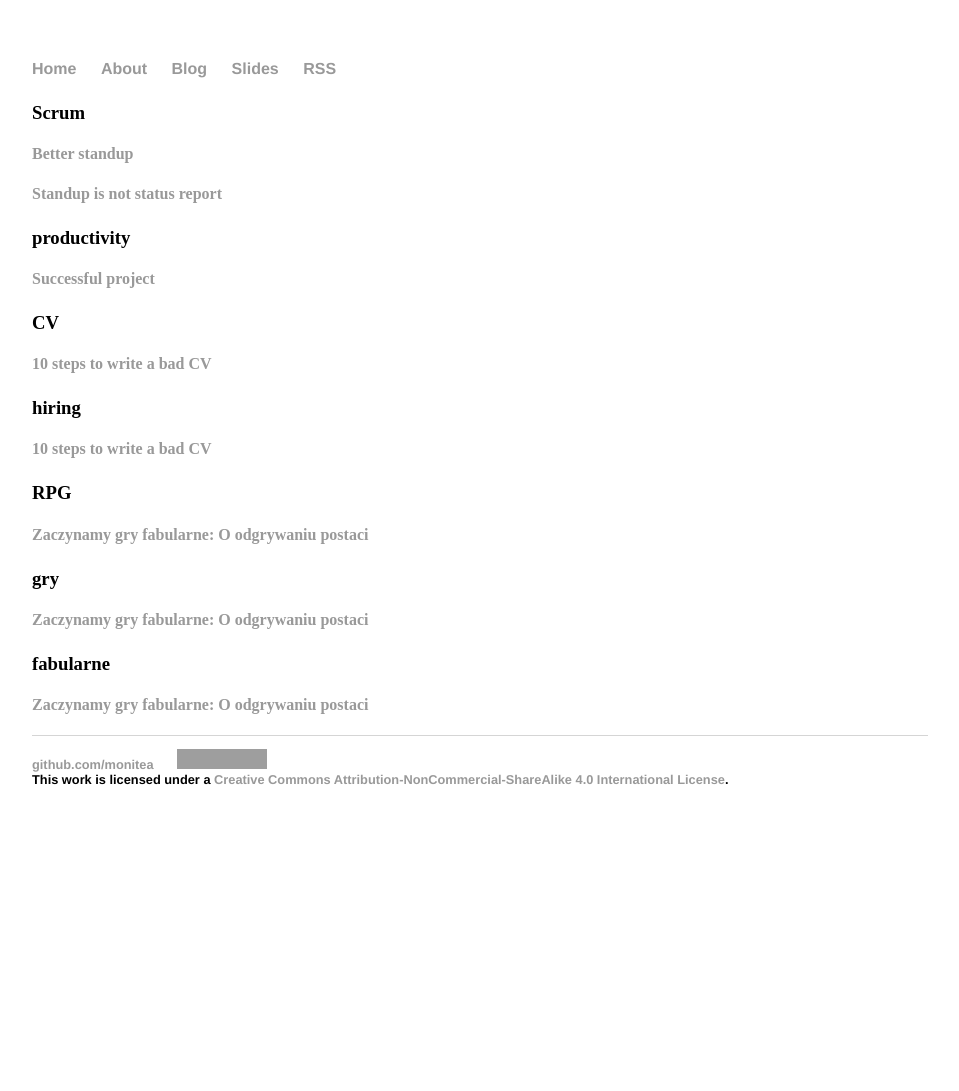
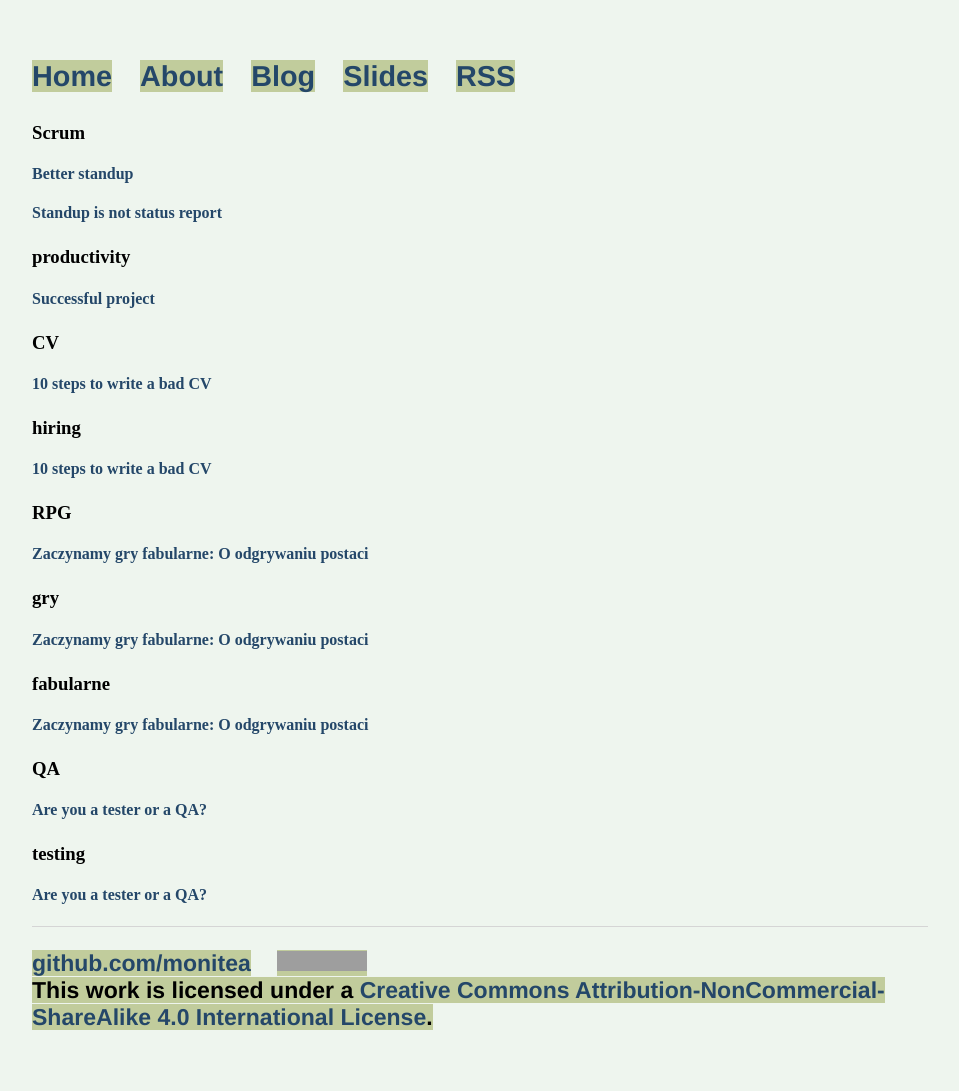
Before and after one commit to monitea/monitea.github.io, a Jekyll site: the page built from blog/categories.html, in a window 1280 px wide. Shown: the whole page, without its empty margins (160-1119 px from the left). Built offline with Jekyll 4.4.1, drawn with Linux system fonts in a browser that asks for light colours; before the commit the page ends 900 px from its top, so only the background shows below that; some of the changed lines change nothing that is shown; grey boxes are pictures that could not be loaded.

Commit message:
Added new post and some styling

```diff
--- /dev/null
+++ b/_posts/2018-05-01-tester-or-qa.md
@@ -0,0 +1,53 @@
+---
+layout: post
+title: "Are you a tester or a QA?"
+date: 2018-05-01
+categories: QA testing
+---
+
+Are you a tester or a QA?
+
+This seemingly simple question is not as simple as you might think.
+Be careful!
+Your answer will determine how you see your role and where you see your place in whole delivery process.
+
+Let's take a look:
+
+## "I'm a tester!"
+
+What you just said is: _"I work with product. I detect problems. I make sure we did the right thing."_
+Your product might be a piece of software, car part, gathered fruit or anything that is said to be finished.
+
+In traditional processes, by the time the product reaches you, it has already gone through all other stages.
+In lean / agile you might have to deal with smaller pieces of the product more often and you might be able to know product requirements earlier, but it still boils down to validation of the product itself.
+
+You have a **"thing"** and you _validate it_ against stakeholder needs, represented by requirements.
+You come up with different ways to test the product to find any issues it might have before it leaves production. This is a lot of work and takes lots of expertise.
+
+You are answering questions like. _"Does it do what it was supposed to do?"_ or _"Does it have required properties?"_
+You enter late in the process, to provide feedback about the quality of the **"thing"** at hand.
+When you say "I found no major issues" people will trust that the product at hand meets requirements and is safe for use.
+
+_**Be proud**_
+_As a tester, you are a final line of defense. You catch bugs before they make it to production._
+
+## "I'm a QA!"
+
+What you just said is: _"I work with processes. I prevent problems. I make sure that we are doing our thing right."_
+
+Your role is to make sure that project / product is set up for success.
+When you start your work, the **"thing"** is not there yet. It might not even be designed. It will probably be a brain child of some main stakeholder. Your task is to make sure that all steps of development process align in order to _prevent_ issues.
+
+It might mean having a requirements review. Or teaching team members about test design techniques. It will most likely mean preaching about quality wherever you are.
+
+As a QA, you deal with questions like _"How do we know requirement is ready to be implemented?"_ or _"What should our testing strategy be?"_ or _"Which types of tests should be executed and which can be safely omitted given our timeline?"_ or _"How do we know our investment in testing pays off?"_
+
+Testing is part of what you are interested in. This is how you know that processes you put in place are effective, but most of your work happens much earlier. Few issues found in testing indicate you did your job right.
+
+_**Be proud**_
+_As a QA, you make life for everyone in your project easier, because they do not have to deal with buggy product._**
+
+
+## Which one is better?
+
+Neither. Testing is part of Quality Assurance for the project. You try to do the right thing and you try to do it right. Both must work together - otherwise you will find yourself knee deep in trouble.
--- a/css/main.css
+++ b/css/main.css
@@ -1,32 +1,56 @@
+/**
+//palette: #3827
+black:#081822
+dark_blue:#244769
+light_blue:#b5d1f1
+mint:#eef5ee
+green:#c1cc9c
+
+**/
+
 body {
     margin: 60px auto;
     width: 70%;
+	background-color:#eef5ee
 }
 nav ul, footer ul {
     font-family:'Helvetica', 'Arial', 'Sans-Serif';
     padding: 0px;
     list-style: none;
     font-weight: bold;
+	font-size: 1.8em;
 }
 nav ul li, footer ul li {
-    display: inline;
+	display: inline;
     margin-right: 20px;
+	background-color:#c1cc9c
 }
+
 a {
     text-decoration: none;
-    color: #999;
+    color: #244769;
 }
 a:hover {
     text-decoration: underline;
+	background-color:#b5d1f1
 }
 h1 {
     font-size: 3em;
     font-family:'Helvetica', 'Arial', 'Sans-Serif';
 }
+h2 {
+    font-size: 2em;
+    font-family:'Helvetica', 'Arial', 'Sans-Serif';
+}
+
 p {
     font-size: 1.5em;
     line-height: 1.4em;
-    color: #333;
+    color: #081822;
+}
+
+p em {
+    background-color:#b5d1f1
 }
 footer {
     border-top: 1px solid #d5d5d5;
```
